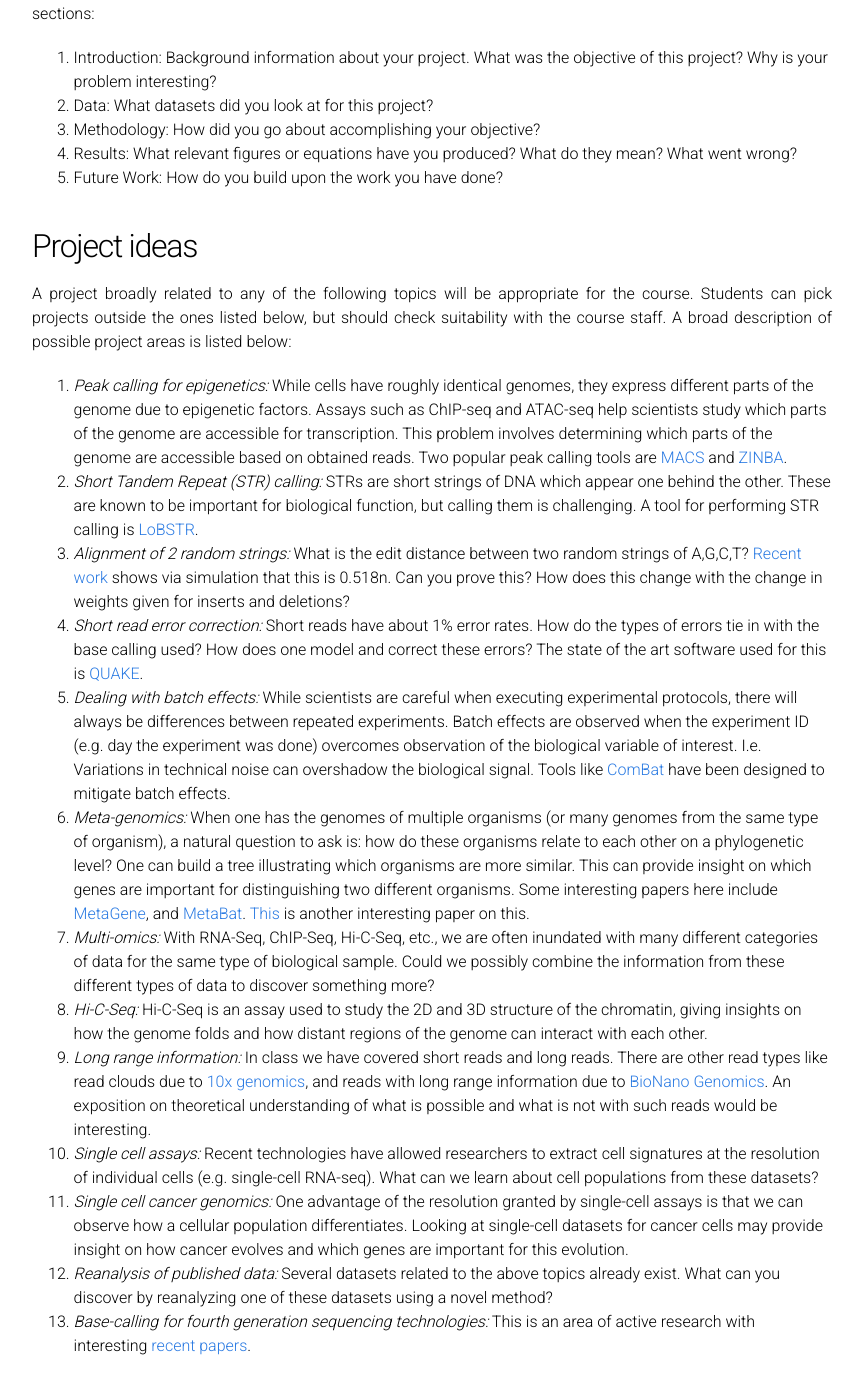
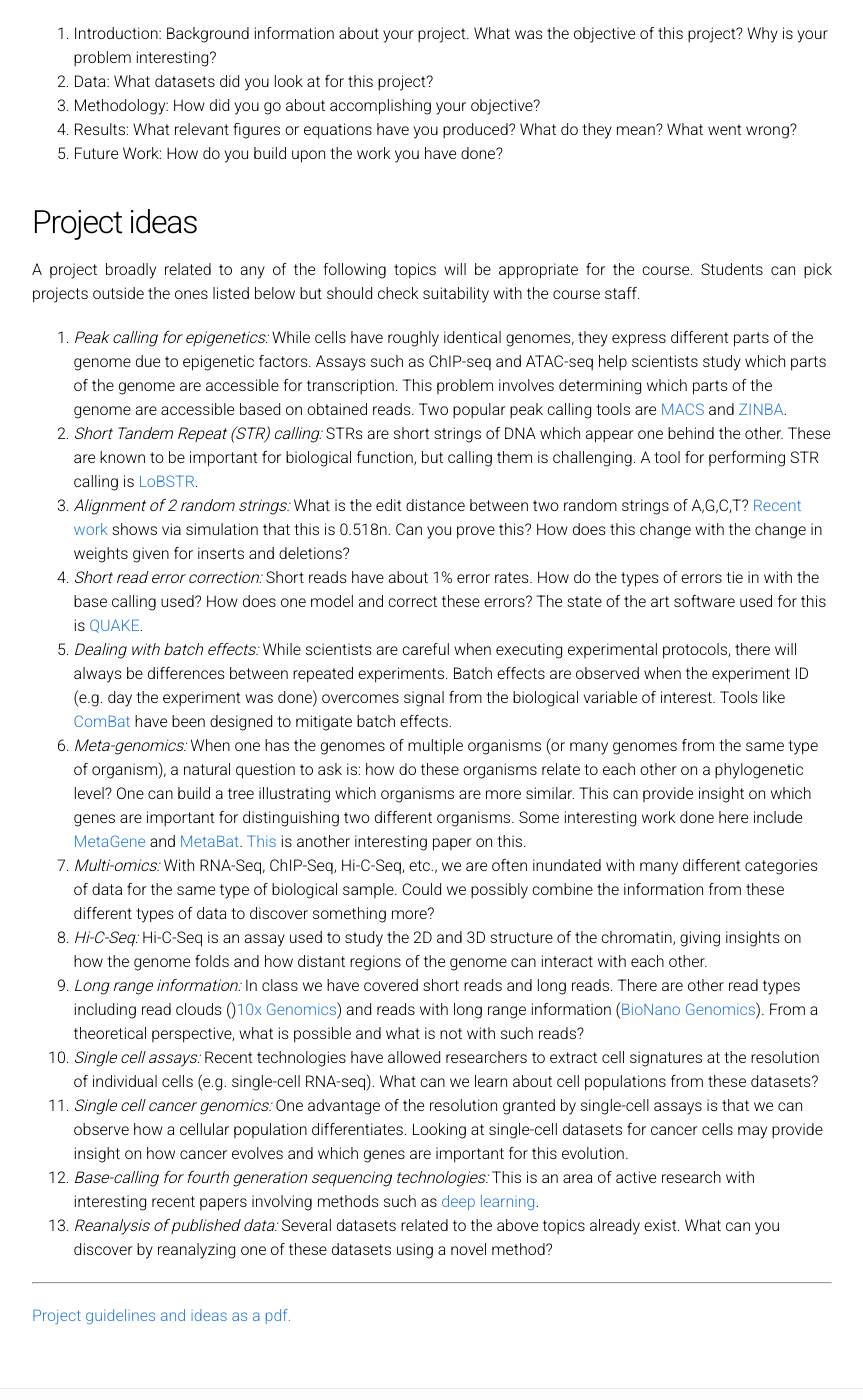
Before and after one commit to laurashen/data-science-sequencing.github.io, a Jekyll site: the page built from assignments/project_guidelines.md, in a window 1280 px wide and 1400 px high, scrolled down 1315 px. Shown: the whole window, without its empty margins (208-1071 px from the left). Built offline with Jekyll 4.4.1, drawn with Linux system fonts in a browser that asks for light colours; comment, search, counter and statistics services are not loaded; some of the changed text lies outside the part shown.

Commit message:
updated markdown for project guidelines

```diff
--- a/assignments/project_guidelines.md
+++ b/assignments/project_guidelines.md
@@ -4,11 +4,11 @@
 permalink: /assignments/project_guidelines/
 ---
 
-## EE 372 : Project Guidelines
+## EE 372 : Project Guidelines and Ideas
 
 Projects for the course should be broadly related to the overarching theme of the class: sequencing.
-Projects could have a creative (or innovative component) or be expository. However, we would expected
-expository projects also to have some component dealing with real data.
+Projects can have a creative (or innovative component) or be expository. We expect
+expository projects also to have some component involving real data.
 Up to two students can collaborate on a project. Some datasets may be larger
 and therefore take longer to process, so start early! Please keep the following dates in mind:
 
@@ -38,9 +38,8 @@
 The purpose of the milestone is to ensure that you have made at least some progress on your project well before the deadline.  The milestone report should be about 2 pages in length (not including figures and references) and hit the following points:
 
 1. Introduction: Brief summary of your proposal. What has changed?
-2. Initial results: What have you tried? What has not worked? Here would be an appropriate place to report some relevant figures, for example.
-3. Results: What relevant figures or equations have you produced? What do they mean? What went wrong?
-4. Future Work: How do you build upon the work you have done?
+2. Initial results: What have you tried? What has not worked? What relevant figures or equations have you produced? What do they mean?
+3. Next steps: How will you overcome initial obstacles? What else do you want to accomplish for this project?
 
 #### Poster Presentation
 
@@ -58,19 +57,24 @@
 
 ## Project ideas
 
-A project broadly related to any of the following topics will be  appropriate for the course. Students can pick projects outside the ones listed below,
-but should check suitability with the course staff.  A broad description of possible project areas is listed below:
+A project broadly related to any of the following topics will be  appropriate for the course. Students can pick projects outside the ones listed below
+but should check suitability with the course staff.
 
 1. *Peak calling for epigenetics:*  While cells have roughly identical genomes, they express different parts of the genome due to epigenetic factors. Assays such as ChIP-seq and ATAC-seq help scientists study which parts of the genome are accessible for transcription. This problem involves determining which parts of the genome are accessible based on obtained reads. Two popular peak calling tools are [MACS](http://www.ncbi.nlm.nih.gov/pmc/articles/PMC3120977/) and [ZINBA](https://genomebiology.biomedcentral.com/articles/10.1186/gb-2011-12-7-r67).
 2. *Short Tandem Repeat (STR) calling:*  STRs are short strings of DNA which appear one behind the other. These are known to be important for biological function, but calling them is challenging. A tool for performing STR calling is [LoBSTR](http://www.ncbi.nlm.nih.gov/pubmed/22522390).
 3. *Alignment of 2 random strings:* What is the edit distance between two random strings of A,G,C,T? [Recent work](http://arxiv.org/pdf/1601.07086.pdf) shows via simulation that this is 0.518n. Can you prove this? How does this change with the change in weights given for inserts and deletions?
 4. *Short read error correction:* Short reads have about 1% error rates. How do the types of errors tie in with the base calling used? How does one model and correct these errors? The state of the art software used for this is [QUAKE](http://www.cbcb.umd.edu/software/quake/).
-5. *Dealing with batch effects:* While scientists are careful when executing experimental protocols, there will always be differences between repeated experiments. Batch effects are observed when the experiment ID (e.g. day the experiment was done) overcomes observation of the biological variable of interest. I.e. Variations in technical noise can overshadow the biological signal. Tools like [ComBat](http://biostatistics.oxfordjournals.org/content/8/1/118.abstract) have been designed to mitigate batch effects.
-6. *Meta-genomics:* When one has the genomes of multiple organisms (or many genomes from the same type of organism), a natural question to ask is: how do these organisms relate to each other on a phylogenetic level? One can build a tree illustrating which organisms are more similar. This can provide insight on which genes are important for distinguishing two different organisms.  Some interesting papers here include [MetaGene](http://www.ncbi.nlm.nih.gov/pubmed/17028096), and [MetaBat](https://peerj.com/articles/1165/). [This](http://www.nature.com/nbt/journal/v32/n8/full/nbt.2939.html) is another interesting paper on this.
+5. *Dealing with batch effects:* While scientists are careful when executing experimental protocols, there will always be differences between repeated experiments. Batch effects are observed when the experiment ID (e.g. day the experiment was done) overcomes signal from the biological variable of interest. Tools like [ComBat](http://biostatistics.oxfordjournals.org/content/8/1/118.abstract) have been designed to mitigate batch effects.
+6. *Meta-genomics:* When one has the genomes of multiple organisms (or many genomes from the same type of organism), a natural question to ask is: how do these organisms relate to each other on a phylogenetic level? One can build a tree illustrating which organisms are more similar. This can provide insight on which genes are important for distinguishing two different organisms.  Some interesting work done here include [MetaGene](http://www.ncbi.nlm.nih.gov/pubmed/17028096) and [MetaBat](https://peerj.com/articles/1165/). [This](http://www.nature.com/nbt/journal/v32/n8/full/nbt.2939.html) is another interesting paper on this.
 7. *Multi-omics:* With RNA-Seq, ChIP-Seq, Hi-C-Seq, etc., we are often inundated with many different categories of data for the same type of biological sample. Could we possibly combine the information from these different types of data to discover something more?
 8. *Hi-C-Seq:* Hi-C-Seq is an assay used to study the 2D and 3D structure of the chromatin, giving insights on how the genome folds and how distant regions of the genome can interact with each other.
-9. *Long range information:* In class we have covered short reads and long reads. There are other read types like read clouds due to [10x genomics](http://www.10xgenomics.com/), and reads with long range information due to [BioNano Genomics](http://www.bionanogenomics.com/). An exposition on theoretical understanding of what is possible and what is not with such reads would be interesting.
+9. *Long range information:* In class we have covered short reads and long reads. There are other read types including read clouds ()[10x Genomics](http://www.10xgenomics.com/)) and reads with long range information ([BioNano Genomics](http://www.bionanogenomics.com/)). From a theoretical perspective, what is possible and what is not with such reads?
 10. *Single cell assays:* Recent technologies have allowed researchers to extract cell signatures at the resolution of individual cells (e.g. single-cell RNA-seq). What can we learn about cell populations from these datasets?
 11. *Single cell cancer genomics:* One advantage of the resolution granted by single-cell assays is that we can observe how a cellular population differentiates. Looking at single-cell datasets for cancer cells may provide insight on how cancer evolves and which genes are important for this evolution.
-12. *Reanalysis of published data:* Several datasets related to the above topics already exist. What can you discover by reanalyzing one of these datasets using a novel method?
-13. *Base-calling for fourth generation sequencing technologies:* This is an area of active research with interesting [recent papers](http://arxiv.org/pdf/1603.09195.pdf).
+12. *Base-calling for fourth generation sequencing technologies:* This is an area of active research with interesting recent papers involving methods such as [deep learning](http://arxiv.org/pdf/1603.09195.pdf).
+13. *Reanalysis of published data:* Several datasets related to the above topics already exist. What can you discover by reanalyzing one of these datasets using a novel method?
+
+
+-----------------------------
+
+[Project guidelines and ideas as a pdf.](/handouts/ProjectGuidelines.pdf)
```
Also changed, not shown: other parts of assignments/project_guidelines.md (+1 -1 lines).
